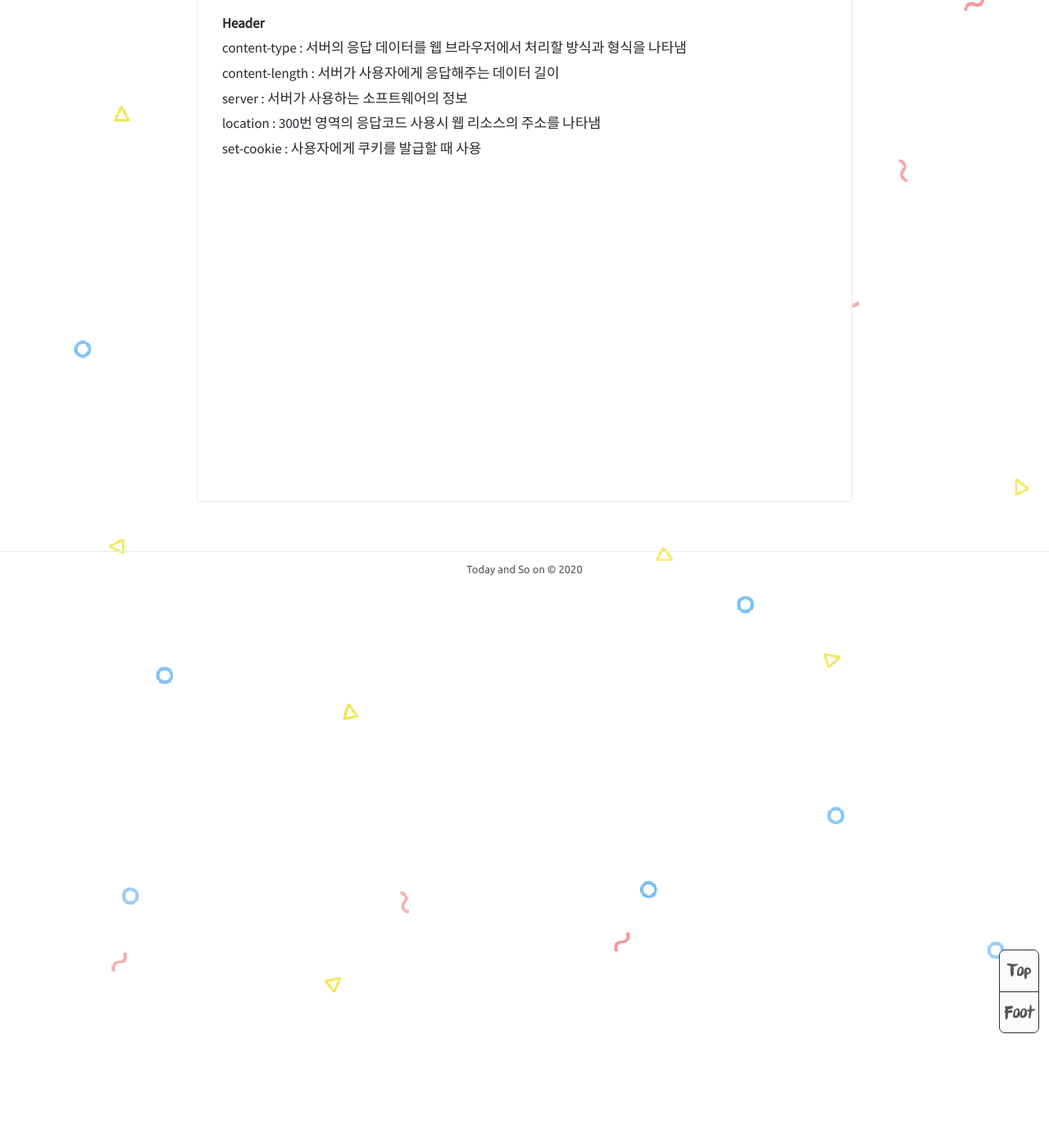
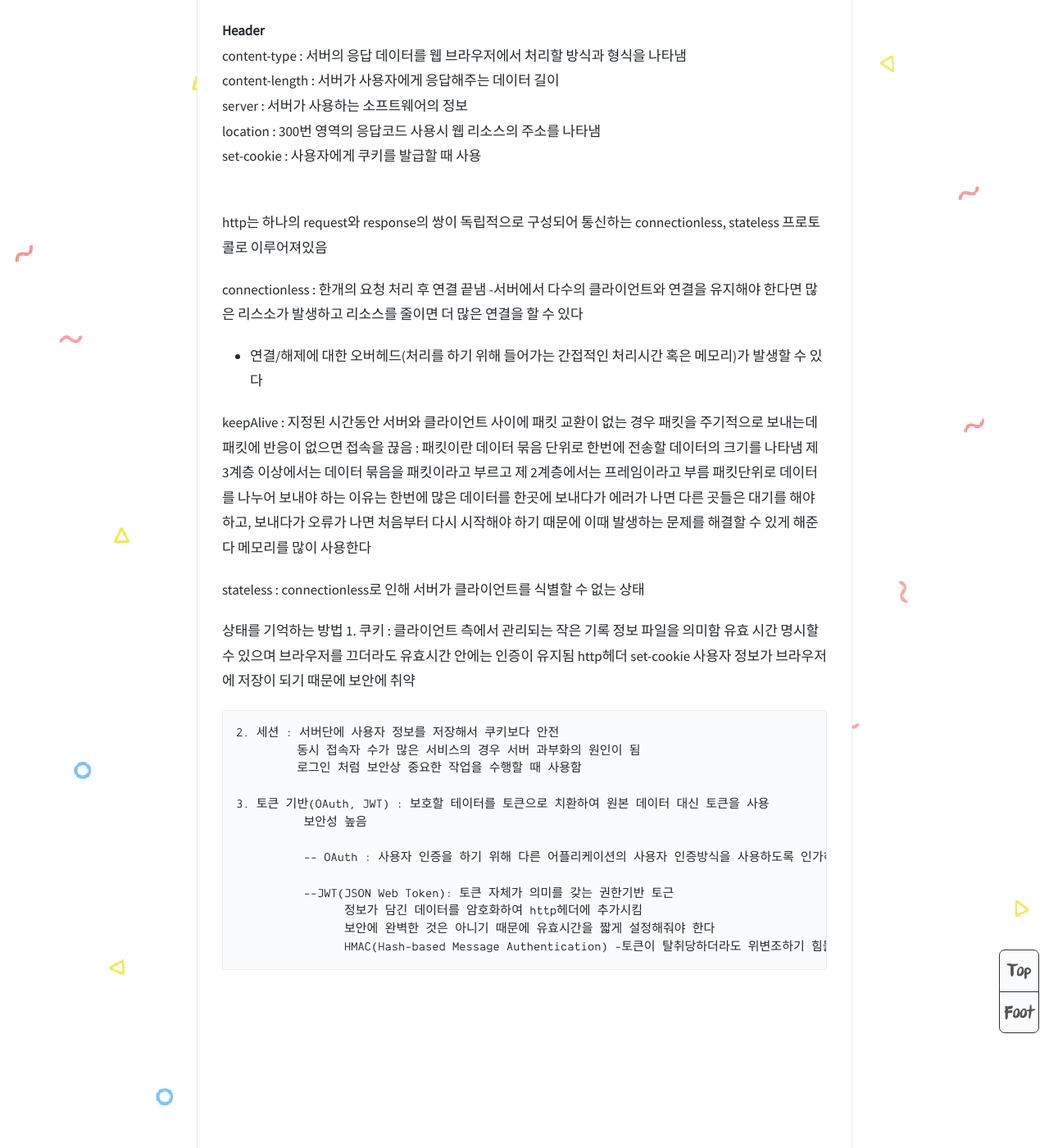
Before and after one commit to IraJane/IraJane.github.io, a Jekyll site: the page built from _posts/2020-07-11-study-hack.md, in a window 1280 px wide and 1400 px high, scrolled down 1457 px. Shown: the whole window at 82% size. Built offline with Jekyll 4.4.1, drawn with Linux system fonts in a browser that asks for light colours; comment, search, counter and statistics services are not loaded; some of the changed text lies outside the part shown.

Commit message:
Update 2020-07-11-study-hack.md

```diff
--- a/_posts/2020-07-11-study-hack.md
+++ b/_posts/2020-07-11-study-hack.md
@@ -6,7 +6,7 @@ author: IraJane
 tags: WEB-HACK
 ---
 <br>
-https://dreamhack.io/<br>
+
 <br>
 <h5>uri 구성 요소</h5><br>
 <br>
@@ -22,9 +22,10 @@ scheme // host / path ? query # fragment <br>
 - uri encoding : 서버 내에서 데이터를 처리할 수 있게 해준다 <br>
 - HTML entity Encoding : 문서 내에서 사용하는 문자들이 html에서 사용하는 테그로 인식되지 않게 <br>
 <br>
-HTTP와 HTTPS는 scheme(protocol)에 해당됨 <br>
+<b>HTTP</b>와 <b>HTTPS</b>는 scheme(protocol)에 해당됨 <br>
 데이터의 교환 방식을 결정하는 부분<br>
 TCP(데이터를 주고받는 통신 규약) 또는 TLS(암호화 TCP)를 사용, 기본 포트는 80, 443 <br>
+
 <br>
 <b>Status code</b> : 사용자의 요청에 대한 서버의 처리 결과 <br>
 200 - 요청에 대한 서버 처리 성공<br>
@@ -42,7 +43,41 @@ set-cookie : 사용자에게 쿠키를 발급할 때 사용 <br>
 
 
 <br>
+http는 하나의 request와 response의 쌍이 독립적으로 구성되어 통신하는 connectionless, stateless 프로토콜로 이루어져있음
 
+connectionless : 한개의 요청 처리 후 연결 끝냄
+-서버에서 다수의 클라이언트와 연결을 유지해야 한다면 많은 리스소가 발생하고 리소스를 줄이면 더 많은 연결을 할 수 있다
+- 연결/해제에 대한 오버헤드(처리를 하기 위해 들어가는 간접적인 처리시간 혹은 메모리)가 발생할 수 있다
+
+
+keepAlive : 지정된 시간동안 서버와 클라이언트 사이에  패킷 교환이 없는 경우 패킷을 주기적으로 보내는데 패킷에 반응이 없으면 접속을 끊음
+       : 패킷이란 데이터 묶음 단위로 한번에 전송할 데이터의 크기를 나타냄
+       제 3계층 이상에서는 데이터 묶음을 패킷이라고 부르고 제 2계층에서는 프레임이라고 부름
+       패킷단위로 데이터를 나누어 보내야 하는 이유는 한번에 많은 데이터를 한곳에 보내다가 에러가 나면 다른 곳들은 대기를 해야 하고, 보내다가 오류가 나면 처음부터 다시 시작해야 하기 때문에 이때 발생하는 문제를 해결할 수 있게 해준다
+메모리를 많이 사용한다
+
+
+stateless : connectionless로 인해 서버가 클라이언트를 식별할 수 없는 상태
+
+상태를 기억하는 방법
+    1. 쿠키 : 클라이언트 측에서 관리되는 작은 기록 정보 파일을 의미함
+             유효 시간 명시할 수 있으며 브라우저를 끄더라도 유효시간 안에는 인증이 유지됨
+             http헤더 set-cookie
+             사용자 정보가 브라우저에 저장이 되기 때문에 보안에 취약
+
+    2. 세션 : 서버단에 사용자 정보를 저장해서 쿠키보다 안전
+             동시 접속자 수가 많은 서비스의 경우 서버 과부화의 원인이 됨
+             로그인 처럼 보안상 중요한 작업을 수행할 때 사용함
+
+    3. 토큰 기반(OAuth, JWT) : 보호할 테이터를 토큰으로 치환하여 원본 데이터 대신 토큰을 사용
+              보안성 높음
+
+              -- OAuth : 사용자 인증을 하기 위해 다른 어플리케이션의 사용자 인증방식을 사용하도록 인가하는 것 / 사용자 인증 프로토콜이 아닌 인가 프로토콜
+
+              --JWT(JSON Web Token): 토큰 자체가 의미를 갖는 권한기반 토근
+                    정보가 담긴 데이터를 암호화하여 http헤더에 추가시킴
+                    보안에 완벽한 것은 아니기 때문에 유효시간을 짧게 설정해줘야 한다
+                    HMAC(Hash-based Message Authentication) -토큰이 탈취당하더라도 위변조하기 힘들도록 무결성을 보장하는 방법 중 한개 (해싱은 원문이 조금이라도 바뀌면 해싱의 결과가 달라지기 때문에 위조된 것을 알 수 있다 )
 
 
 <br>
@@ -69,7 +104,10 @@ set-cookie : 사용자에게 쿠키를 발급할 때 사용 <br>
 
 
 <br>
-
+[참고]
+https://dreamhack.io/<br>
+https://victorydntmd.tistory.com/4<br>
+https://victorydntmd.tistory.com/115<br>
 
 
 
```
